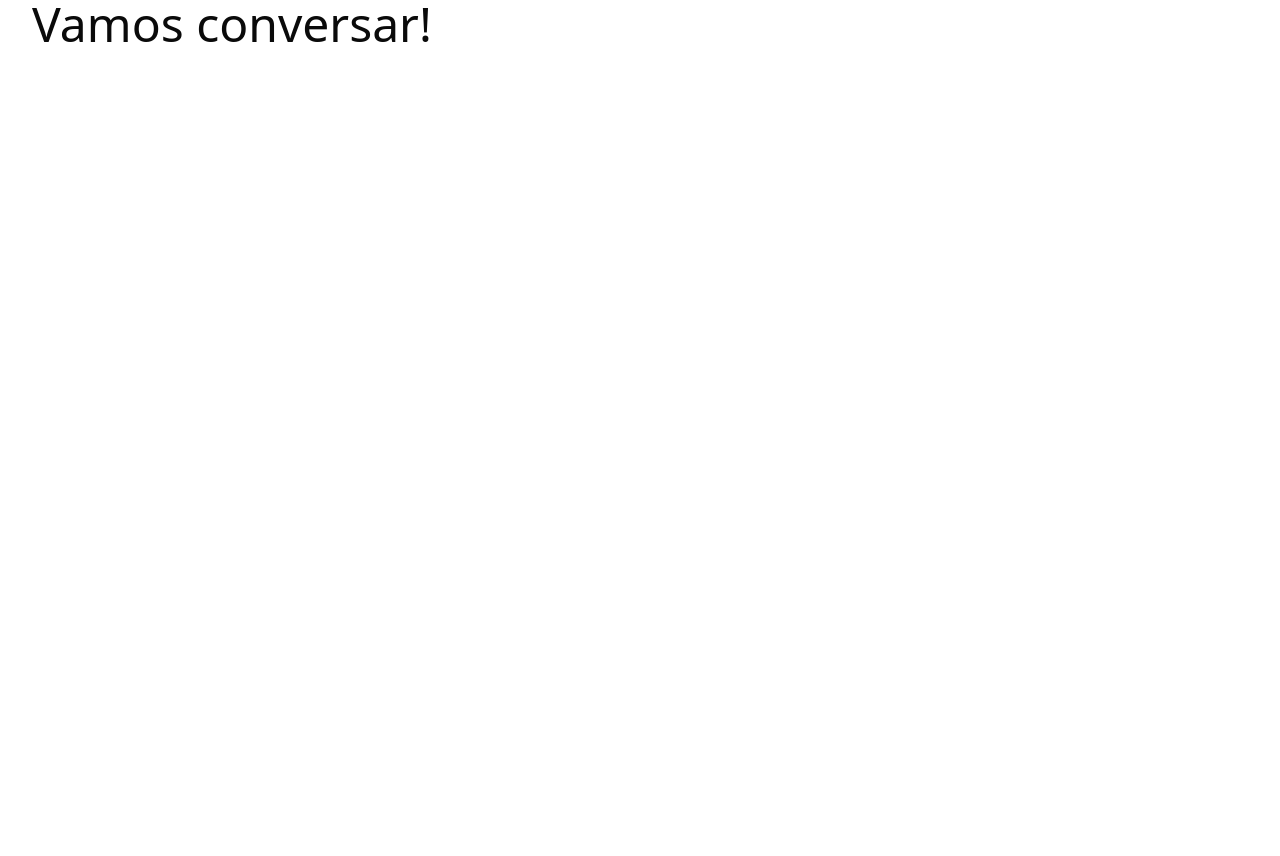
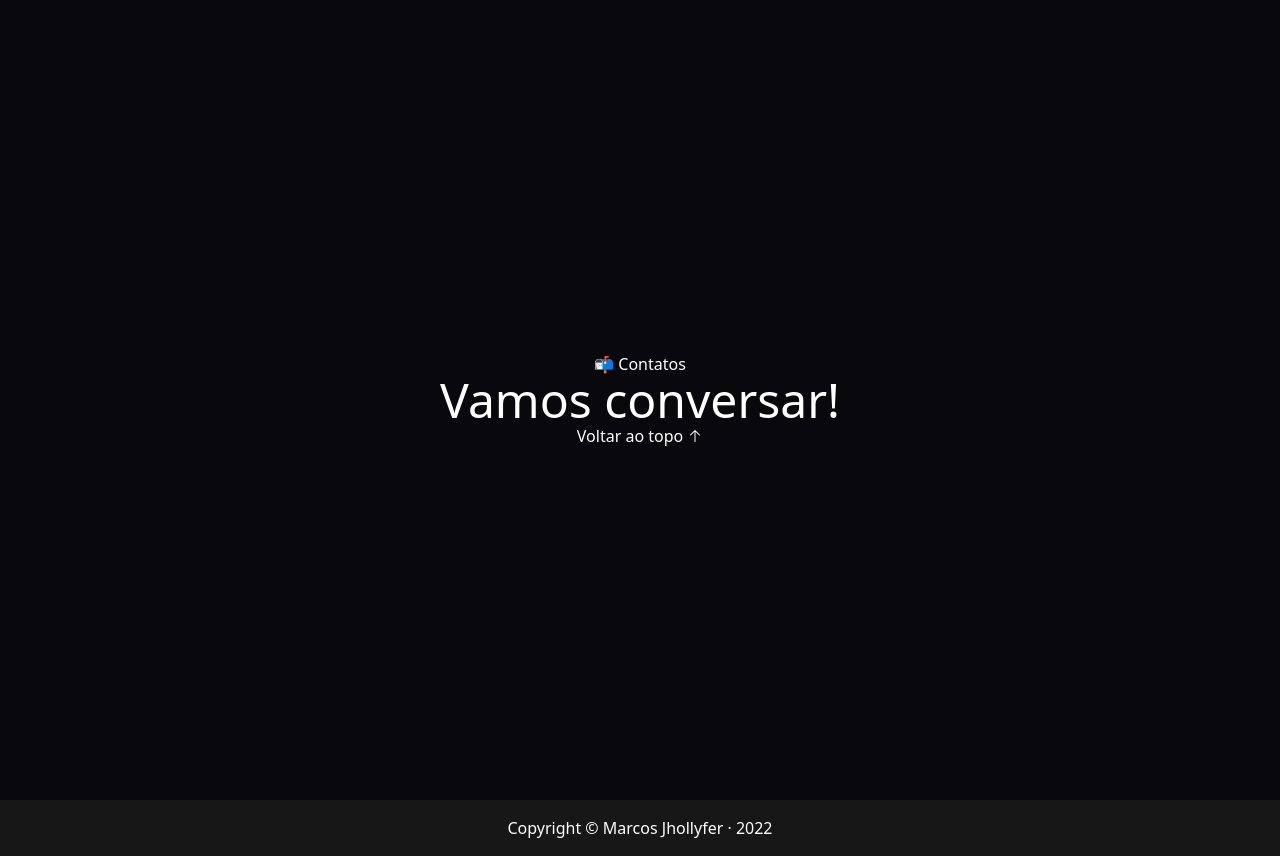
Before and after one commit to indiodev/indio.dev.br, a React (Vite) app: page / in a window 1280 px wide. Before the commit the page ends 800 px from the top, so only its background shows below. Built offline with nearby package versions, Linux system fonts and the light colour scheme.

Commit message:
contact section and footer

```diff
--- a/index.html
+++ b/index.html
@@ -67,7 +67,7 @@
 			content="summary_large_image"
 		/>
 	</head>
-	<body>
+	<body class="bg-slate-950">
 		<div id="root"></div>
 		<script
 			type="module"
--- a/package.json
+++ b/package.json
@@ -10,6 +10,7 @@
     "preview": "vite preview"
   },
   "dependencies": {
+    "@phosphor-icons/react": "^2.1.5",
     "@radix-ui/react-icons": "^1.3.0",
     "class-variance-authority": "^0.7.0",
     "clsx": "^2.1.1",
--- a/src/app.tsx
+++ b/src/app.tsx
@@ -1,8 +1,30 @@
+import { ArrowUp } from '@phosphor-icons/react';
+import React from 'react';
+
 export function App(): React.ReactElement {
 	return (
-		<section className="container flex flex-col">
-			<span></span>
-			<h2 className="text-5xl">Vamos conversar!</h2>
-		</section>
+		<React.Fragment>
+			<section className="h-screen  gap-4 bg-dark-default text-white">
+				<div className="container flex flex-col items-center justify-center h-full w-full">
+					<span>📬 Contatos</span>
+					<h2 className="text-5xl">Vamos conversar!</h2>
+
+					{/* <Link></Link> */}
+					<a
+						href="/"
+						className="flex gap-1 items-center"
+					>
+						<span>Voltar ao topo</span>
+						<ArrowUp />
+					</a>
+				</div>
+			</section>
+
+			<footer className="w-full bg-dark-light text-white py-4">
+				<section className="container flex items-center justify-center ">
+					<span>Copyright © Marcos Jhollyfer · 2022</span>
+				</section>
+			</footer>
+		</React.Fragment>
 	);
 }
--- a/src/global.css
+++ b/src/global.css
@@ -33,6 +33,9 @@
       --ring: 0 0% 3.9%;
 
       --radius: 0.5rem;
+
+      --dark-light: 0, 0%, 9%, 1;
+      --dark-default: 255, 22%, 4%, 1;
     }
 
     .dark {
--- a/tailwind.config.js
+++ b/tailwind.config.js
@@ -18,6 +18,8 @@ module.exports = {
 		},
 		extend: {
 			colors: {
+				'dark-light': 'hsl(var(--dark-light))',
+				'dark-default': 'hsl(var(--dark-default))',
 				border: 'hsl(var(--border))',
 				input: 'hsl(var(--input))',
 				ring: 'hsl(var(--ring))',
```
Also changed, not shown: 1 other file (tests, documents, lock files or other folders).
